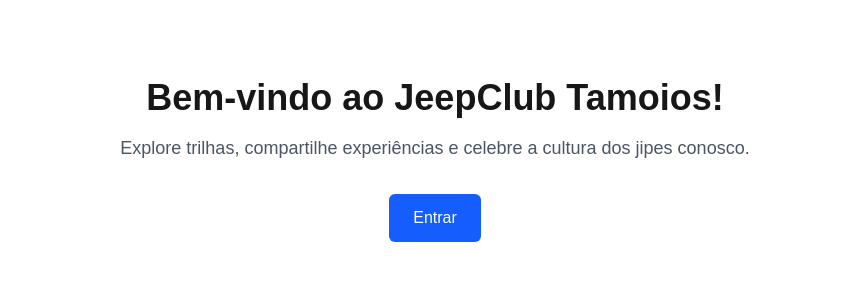
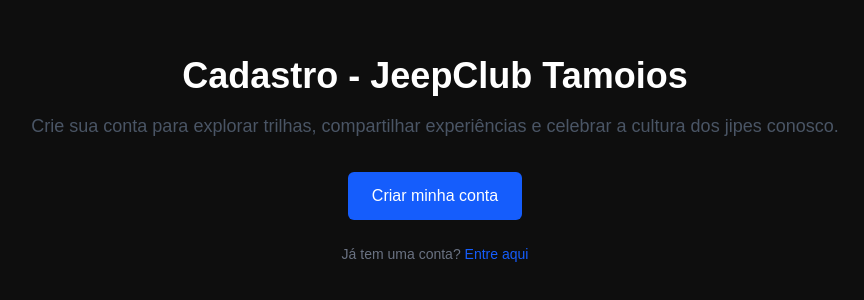
Before and after one commit to Jeep-Club/front-end-web-application, a Next.js app: page /register in a window 1280 px wide. Shown: the part 240-540 px from the top of the page, without its empty margins (205-1069 px from the left). Built offline with nearby package versions, Linux system fonts and the light colour scheme.

Commit message:
refactor: migra registro para Zustand e cria base de componentes de form

```diff
--- a/package.json
+++ b/package.json
@@ -15,13 +15,15 @@
     "react-dom": "^19.2.5",
     "react-hot-toast": "^2.6.0",
     "react-icons": "^5.6.0",
-    "react-scroll": "^1.9.3"
+    "react-scroll": "^1.9.3",
+    "zustand": "^5.0.12"
   },
   "devDependencies": {
     "@tailwindcss/postcss": "^4",
     "@types/node": "^20",
     "@types/react": "^19",
     "@types/react-dom": "^19",
+    "@types/react-scroll": "^1.8.10",
     "eslint": "^9",
     "eslint-config-next": "16.2.2",
     "tailwindcss": "^4",
--- a/src/app/register/layout.tsx
+++ b/src/app/register/layout.tsx
@@ -1,9 +1,9 @@
-import { RegisterProvider } from '@/contexts/RegisterContext';
-
 export default function RegisterLayout({ children }: { children: React.ReactNode }) {
     return (
-        <RegisterProvider>
+        <main className="min-h-screen bg-[#0e0e0e] text-white">
+            {/* conteudo da pagina de registro*/}
+            {/* Janaina*/}
             {children}
-        </RegisterProvider>
+        </main>
     );
 }
--- a/src/app/register/page.tsx
+++ b/src/app/register/page.tsx
@@ -1,9 +1,21 @@
 export default async function Page() {
     return (
-        <div className="flex flex-col items-center justify-center h-screen">
-            <h1 className="text-4xl font-bold mb-4">Bem-vindo ao JeepClub Tamoios!</h1>
-            <p className="text-lg text-gray-600 mb-8">Explore trilhas, compartilhe experiências e celebre a cultura dos jipes conosco.</p>
-            <a href="/auth/login" className="px-6 py-3 bg-blue-600 text-white rounded-md hover:bg-blue-700 transition">Entrar</a>
+        <div className="flex flex-col items-center justify-center h-screen px-4 text-center">
+            <h1 className="text-4xl font-bold mb-4">Cadastro - JeepClub Tamoios</h1>
+            <p className="text-lg text-gray-600 mb-8">
+                Crie sua conta para explorar trilhas, compartilhar experiências e celebrar a cultura dos jipes conosco.
+            </p>
+
+            <a
+                href="/auth/register"
+                className="px-6 py-3 bg-blue-600 text-white rounded-md hover:bg-blue-700 transition"
+            >
+                Criar minha conta
+            </a>
+
+            <p className="mt-6 text-sm text-gray-500">
+                Já tem uma conta? <a href="/auth/login" className="text-blue-600 hover:underline">Entre aqui</a>
+            </p>
         </div>
     )
 }
--- a/src/contexts/RegisterContext.tsx
+++ /dev/null
@@ -1,59 +0,0 @@
-'use client';
-
-import { createContext, useContext, useState } from 'react';
-
-interface RegisterStep1Data {
-    cnh: string;
-    fullName: string;
-    memberSince: string;
-    state: string;
-    city: string;
-    birthDate: string;
-    nickname?: string;
-    cpf: string;
-    phone: string;
-    email: string;
-    name: string;
-}
-//Janaina Venancio
-
-// Mantidos para uso futuro quando o back mapear
-// interface RegisterStep2Data { ... }
-// interface RegisterFormData extends RegisterStep1Data, RegisterStep2Data {}
-
-interface RegisterContextType {
-    step1Data: RegisterStep1Data;
-    setStep1Data: (data: RegisterStep1Data) => void;
-}
-
-const RegisterContext = createContext<RegisterContextType | null>(null);
-
-export function RegisterProvider({ children }: { children: React.ReactNode }) {
-    const [step1Data, setStep1Data] = useState<RegisterStep1Data>({
-        name: '',
-        cnh: '',
-        fullName: '',
-        memberSince: '',
-        state: '',
-        city: '',
-        birthDate: '',
-        nickname: '',
-        cpf: '',
-        phone: '',
-        email: '',
-    });
-
-    return (
-        <RegisterContext.Provider value={{ step1Data, setStep1Data }}>
-            {children}
-        </RegisterContext.Provider>
-    );
-}
-
-export function useRegisterContext() {
-    const context = useContext(RegisterContext);
-    if (!context) {
-        throw new Error('useRegisterContext deve ser usado dentro de RegisterProvider');
-    }
-    return context;
-}
--- /dev/null
+++ b/src/stores/useRegisterStore.ts
@@ -0,0 +1,50 @@
+import { create } from 'zustand';
+import { persist } from 'zustand/middleware';
+
+
+export interface RegisterData {
+    cnh: string;
+    fullName: string;
+    memberSince: string;
+    state: string;
+    city: string;
+    birthDate: string;
+    nickname?: string;
+    cpf: string;
+    phone: string;
+}
+
+// 2. Estado e Ações
+interface RegisterState {
+    formData: RegisterData;
+    setFormData: (data: Partial<RegisterData>) => void;
+    reset: () => void;
+}
+
+export const useRegisterStore = create<RegisterState>()(
+    persist(
+        (set) => ({
+            formData: {
+                cnh: '',
+                fullName: '',
+                memberSince: '',
+                state: '',
+                city: '',
+                birthDate: '',
+                cpf: '',
+                phone: '',
+                nickname: ''
+            },
+
+
+            setFormData: (data) => set((state) => ({
+                formData: { ...state.formData, ...data }
+            })),
+
+            reset: () => set({
+                formData: { cnh: '', fullName: '', memberSince: '', state: '', city: '', birthDate: '', cpf: '', phone: '', nickname: '' }
+            }),
+        }),
+        { name: 'jeep-club-registration' } // Salva no LocalStorage
+    )
+);
```
Also changed, not shown: src/types/register/registerRequest.d.ts (+6 -4 lines), 1 other file (tests, documents, lock files or other folders).
